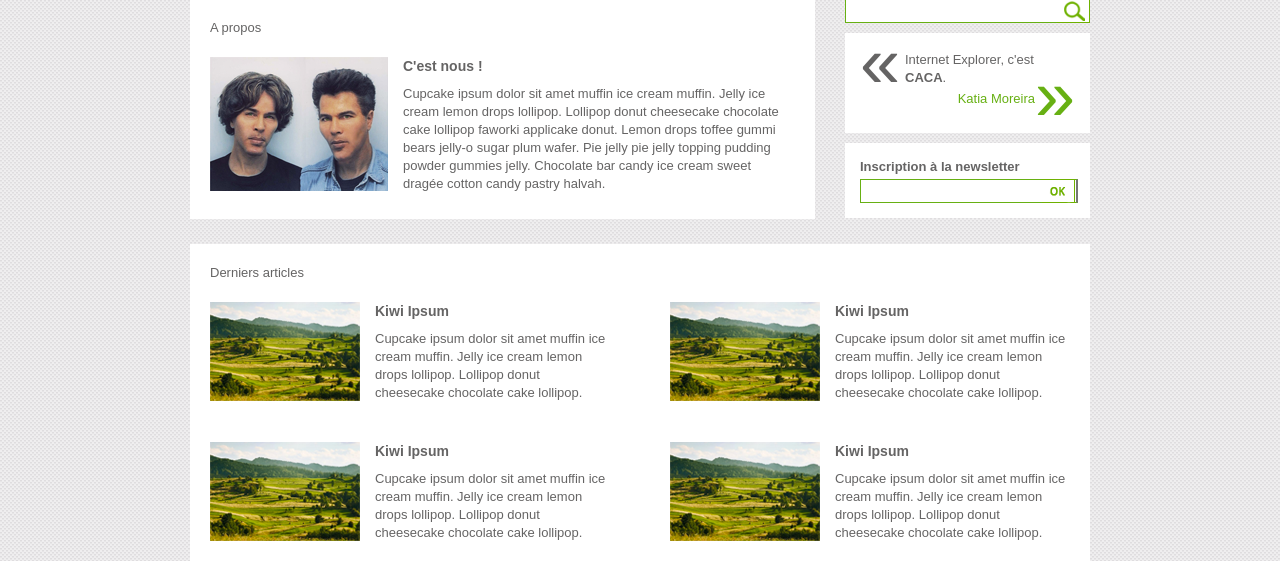
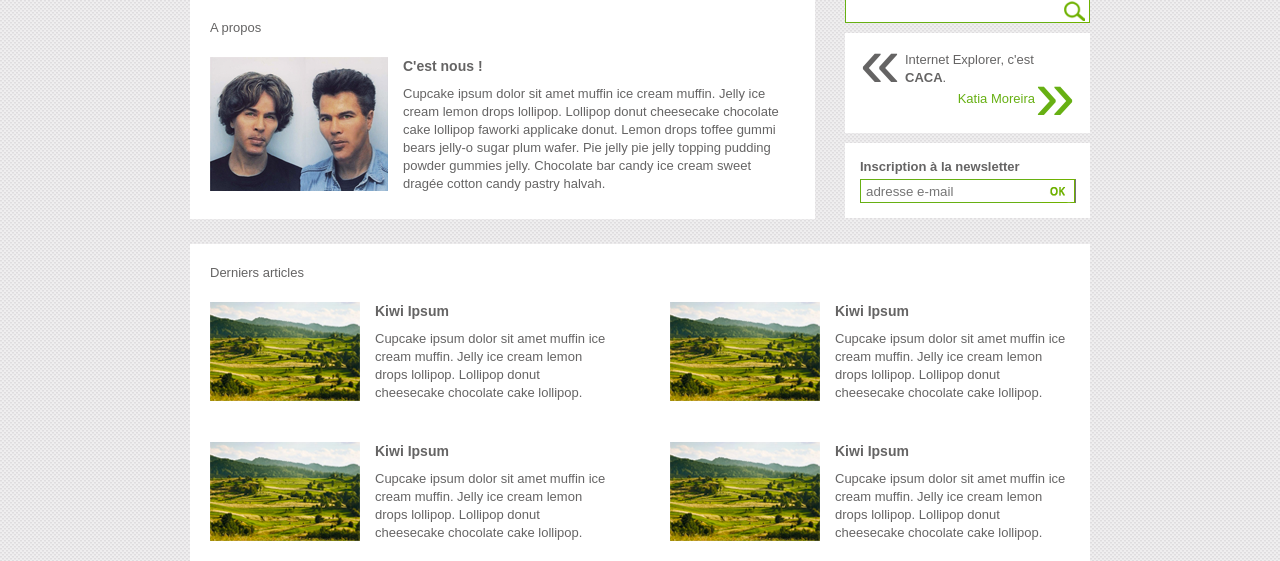
Before and after one commit to agouenee/ProjetHTML, a PHP site: page / in a window 1280 px wide. Shown: the part 482-1043 px from the top of the page. Run offline with PHP 8.4, Linux system fonts and the light colour scheme; some web fonts are replaced.

Commit message:
fixed placeholder attribute with jquery plugin

```diff
--- a/src/css/styles.css
+++ b/src/css/styles.css
@@ -129,8 +129,9 @@ section.content aside form .bar {
   border-left: 1px solid #67b013;
   border-top: 1px solid #67b013;
   border-bottom: 1px solid #67b013;
-  width: 211px;
+  width: 203px;
   height: 20px;
+  padding: 1px 5px;
 }
 section.content aside form input[type="submit"] {
   border: 0;
--- a/src/css/styles.less
+++ b/src/css/styles.less
@@ -141,8 +141,9 @@ section {
 					border-left: 1px solid @green;
 					border-top: 1px solid @green;
 					border-bottom: 1px solid @green;
-					width: 211px;
+					width: 203px;
 					height: 20px;
+					padding: 1px 5px;
 				}
 				input[type="submit"] {
 					border: 0;
--- a/src/index.html
+++ b/src/index.html
@@ -12,8 +12,8 @@
 
 	<script src="js/jquery-1.8.2.min.js" type="text/javascript"></script>
 	<script src="js/jquery.bxslider.min.js" type="text/javascript"></script>
+	<script src="js/jquery.placeholder.min.js"></script>
 	<script src="js/main.js" type="text/javascript"></script>
-
 </head>
 <body>
 	<header>
@@ -68,7 +68,7 @@
 			<div id="newsletter">
 				<h3>Inscription à la newsletter</h3>
 				<form name="newsletter-form" action="#" method="post">
-					<input type="text" name="email" class="bar" />
+					<input type="text" name="email" placeholder="adresse e-mail" class="bar" />
 					<input type="submit" value="" />
 				</form>
 			</div>
--- /dev/null
+++ b/src/js/jquery.placeholder.min.js
@@ -0,0 +1,11 @@
+/*
+* Placeholder plugin for jQuery
+* ---
+* Copyright 2010, Daniel Stocks (http://webcloud.se)
+* Released under the MIT, BSD, and GPL Licenses.
+*/
+
+(function(b){function d(a){this.input=a;a.attr("type")=="password"&&this.handlePassword();b(a[0].form).submit(function(){if(a.hasClass("placeholder")&&a[0].value==a.attr("placeholder"))a[0].value=""})}d.prototype={show:function(a){if(this.input[0].value===""||a&&this.valueIsPlaceholder()){if(this.isPassword)try{this.input[0].setAttribute("type","text")}catch(b){this.input.before(this.fakePassword.show()).hide()}this.input.addClass("placeholder");this.input[0].value=this.input.attr("placeholder")}},
+hide:function(){if(this.valueIsPlaceholder()&&this.input.hasClass("placeholder")&&(this.input.removeClass("placeholder"),this.input[0].value="",this.isPassword)){try{this.input[0].setAttribute("type","password")}catch(a){}this.input.show();this.input[0].focus()}},valueIsPlaceholder:function(){return this.input[0].value==this.input.attr("placeholder")},handlePassword:function(){var a=this.input;a.attr("realType","password");this.isPassword=!0;if(b.browser.msie&&a[0].outerHTML){var c=b(a[0].outerHTML.replace(/type=(['"])?password\1/gi,
+"type=$1text$1"));this.fakePassword=c.val(a.attr("placeholder")).addClass("placeholder").focus(function(){a.trigger("focus");b(this).hide()});b(a[0].form).submit(function(){c.remove();a.show()})}}};var e=!!("placeholder"in document.createElement("input"));b.fn.placeholder=function(){return e?this:this.each(function(){var a=b(this),c=new d(a);c.show(!0);a.focus(function(){c.hide()});a.blur(function(){c.show(!1)});b.browser.msie&&(b(window).load(function(){a.val()&&a.removeClass("placeholder");c.show(!0)}),
+a.focus(function(){if(this.value==""){var a=this.createTextRange();a.collapse(!0);a.moveStart("character",0);a.select()}}))})}})(jQuery);
--- a/src/js/main.js
+++ b/src/js/main.js
@@ -21,6 +21,8 @@ $(document).ready(function() {
 		});
 	}, 15000);
 
+	// Placeholder attribute (browsers compatibility)
+	$("input[placeholder]").placeholder();
 
 	// Twitter - get last tweets
 	function loadLatestTweet() {
```
